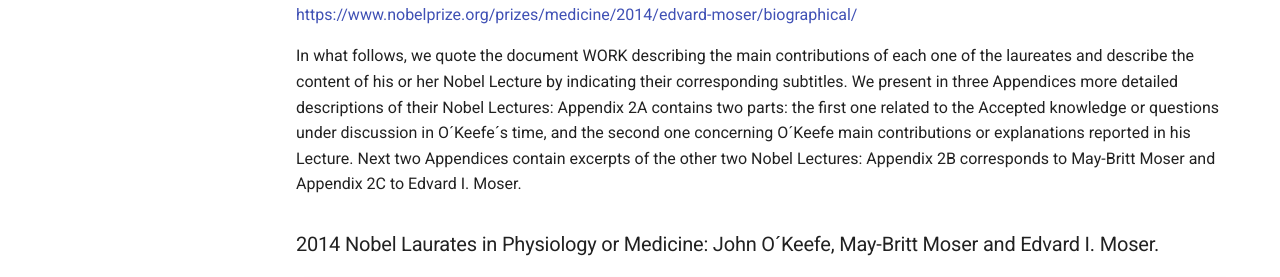
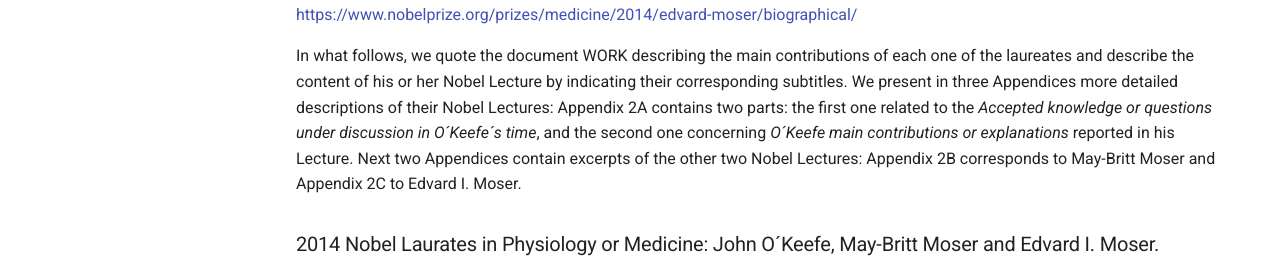
Before and after one commit to modphysnobel/modphysnobel.github.io, an MkDocs documentation site: the page built from docs/vol-I/vol-I-chap-3-sect-2.md, in a window 1280 px wide and 900 px high, scrolled down 757 px. Shown: the part 214-491 px from the top of the window. Built offline with MkDocs 1.6.1 and Material for MkDocs 9.7.7, drawn with Linux system fonts in a browser that asks for light colours; some web fonts are replaced; comment, search, counter and statistics services are not loaded.

```diff
--- a/docs/vol-I/vol-I-chap-3-sect-2.md
+++ b/docs/vol-I/vol-I-chap-3-sect-2.md
@@ -21,7 +21,7 @@ MLA style: May-Britt Moser – Biographical. NobelPrize.org. Nobel Prize Outreac
 
 MLA style: Edvard Moser – Biographical. NobelPrize.org. Nobel Prize Outreach AB 2023. Sun. 17 Dec 2023. <https://www.nobelprize.org/prizes/medicine/2014/edvard-moser/biographical/>
 
-In what follows, we quote the document WORK describing the main contributions of each one of the laureates and describe the content of his or her Nobel Lecture by indicating their corresponding subtitles. We present in three Appendices more detailed descriptions of their Nobel Lectures: Appendix 2A contains two parts: the first one related to the Accepted knowledge or questions under discussion in O´Keefe´s time, and the second one concerning O´Keefe main contributions or explanations reported in his Lecture. Next two Appendices contain excerpts of the other two Nobel Lectures: Appendix 2B corresponds to May-Britt Moser and Appendix 2C to Edvard I. Moser.
+In what follows, we quote the document WORK describing the main contributions of each one of the laureates and describe the content of his or her Nobel Lecture by indicating their corresponding subtitles. We present in three Appendices more detailed descriptions of their Nobel Lectures: Appendix 2A contains two parts: the first one related to the *Accepted knowledge or questions under discussion in O´Keefe´s time*, and the second one concerning *O´Keefe main contributions or explanations* reported in his Lecture. Next two Appendices contain excerpts of the other two Nobel Lectures: Appendix 2B corresponds to May-Britt Moser and Appendix 2C to Edvard I. Moser.
 
 ### 2014 Nobel Laurates in Physiology or Medicine: John O´Keefe, May-Britt Moser and Edvard I. Moser.
 
```
